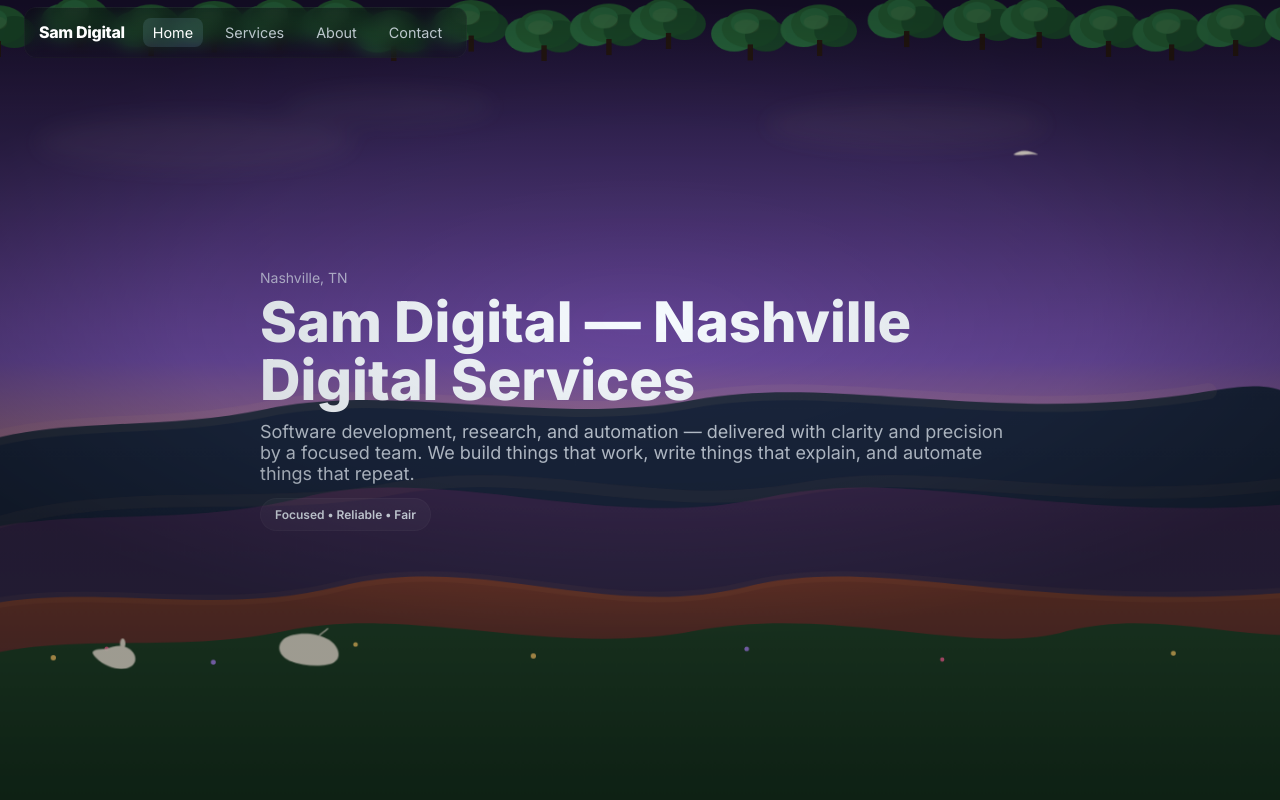
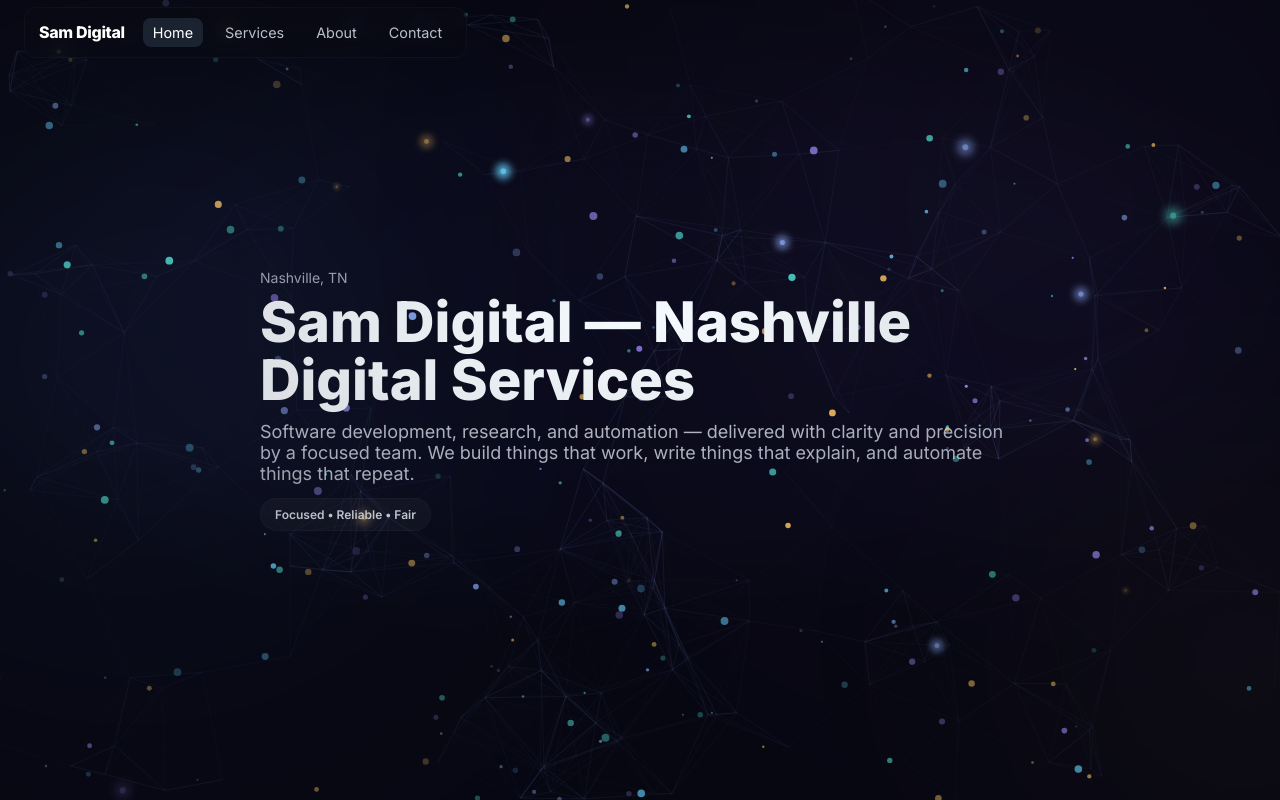
Before and after one commit to SamInNashville/sam-digital, a plain HTML site: page index.html in a window 1280 px wide. Drawn offline with Linux system fonts and the light colour scheme.

Commit message:
Abstract particle system background with constellation lines and gradient mesh

```diff
--- a/index.html
+++ b/index.html
@@ -89,173 +89,195 @@
   </div>
 </nav>
 
-<!-- Parallax background built in SVG layers (self-contained, no external images) -->
+<!-- Parallax background replaced with performant canvas particle system -->
 <div class="parallax-layer" aria-hidden="true">
-  <svg id="scene" viewBox="0 0 1600 900" preserveAspectRatio="xMidYMid slice" style="width:100%;height:100%;display:block">
-    <defs>
-      <!-- Sky: warm sunset gradient -->
-      <linearGradient id="sky-warm" x1="0" x2="0" y1="0" y2="1">
-        <stop offset="0%" stop-color="#1b1233" />
-        <stop offset="45%" stop-color="#6b4aa0" />
-        <stop offset="70%" stop-color="#d99a6c" />
-        <stop offset="100%" stop-color="#ffd28a" />
-      </linearGradient>
-
-      <!-- Subtle horizon wash -->
-      <radialGradient id="sun-halo" cx="50%" cy="70%" r="35%">
-        <stop offset="0%" stop-color="#ffd28a" stop-opacity="0.95" />
-        <stop offset="40%" stop-color="#ffb36b" stop-opacity="0.45" />
-        <stop offset="100%" stop-color="#ff8a4d" stop-opacity="0.0" />
-      </radialGradient>
-
-      <!-- Mountains palettes (back to front) -->
-      <linearGradient id="m-far" x1="0" x2="0" y1="0" y2="1">
-        <stop offset="0%" stop-color="#1b2740" />
-        <stop offset="100%" stop-color="#142033" />
-      </linearGradient>
-      <linearGradient id="m-mid" x1="0" x2="0" y1="0" y2="1">
-        <stop offset="0%" stop-color="#3a264c" />
-        <stop offset="100%" stop-color="#2b3450" />
-      </linearGradient>
-      <linearGradient id="m-near" x1="0" x2="0" y1="0" y2="1">
-        <stop offset="0%" stop-color="#7a3d2f" />
-        <stop offset="100%" stop-color="#3c2a35" />
-      </linearGradient>
-
-      <!-- Trees foliage gradient -->
-      <linearGradient id="foliage" x1="0" x2="0" y1="0" y2="1">
-        <stop offset="0%" stop-color="#2f7b49" />
-        <stop offset="100%" stop-color="#153e2a" />
-      </linearGradient>
-
-      <!-- Grass gradient -->
-      <linearGradient id="grass" x1="0" x2="0" y1="0" y2="1">
-        <stop offset="0%" stop-color="#23482c" />
-        <stop offset="100%" stop-color="#15321e" />
-      </linearGradient>
-
-      <!-- Flowers palette (small solid colors) -->
-      <g id="flower-palette">
-        <circle r="3" fill="#ffcf6b" />
-      </g>
-
-      <!-- Soft blur for clouds and halo -->
-      <filter id="soft-blur" x="-40%" y="-40%" width="180%" height="180%">
-        <feGaussianBlur stdDeviation="12" />
-      </filter>
-
-      <!-- Subtle grain for depth (very light) -->
-      <filter id="grain" x="0" y="0" width="100%" height="100%">
-        <feTurbulence baseFrequency="0.8" numOctaves="2" stitchTiles="stitch" result="t" />
-        <feColorMatrix type="saturate" values="0" />
-        <feBlend in="SourceGraphic" />
-      </filter>
-    </defs>
-
-    <!-- Sky base -->
-    <rect x="0" y="0" width="1600" height="900" fill="url(#sky-warm)" />
-
-    <!-- Sun + halo near horizon -->
-    <g id="sun-group" transform="translate(900,580)">
-      <circle cx="0" cy="0" r="80" fill="url(#sun-halo)" opacity="0.95" />
-      <circle cx="0" cy="0" r="36" fill="#fff0d6" opacity="0.95" />
-    </g>
-
-    <!-- Wispy clouds (soft blurred ellipses) -->
-    <g id="clouds" filter="url(#soft-blur)" opacity="0.7">
-      <ellipse cx="300" cy="160" rx="180" ry="32" fill="#f6e5d9" opacity="0.08" />
-      <ellipse cx="520" cy="120" rx="120" ry="22" fill="#f6e5d9" opacity="0.06" />
-      <ellipse cx="1100" cy="140" rx="160" ry="28" fill="#f6d9c3" opacity="0.07" />
-    </g>
-
-    <!-- Distant stars (upper sky) -->
-    <g id="stars" opacity="0.9">
-      <!-- a field of tiny dots with varying opacity -->
-      <g fill="#fff7e6">
-        <circle cx="120" cy="60" r="0.9" opacity="0.06" />
-        <circle cx="220" cy="40" r="0.8" opacity="0.05" />
-        <circle cx="380" cy="30" r="1.1" opacity="0.07" />
-        <circle cx="480" cy="70" r="0.7" opacity="0.04" />
-        <circle cx="1400" cy="50" r="1.2" opacity="0.08" />
-        <circle cx="1320" cy="90" r="0.8" opacity="0.05" />
-      </g>
-    </g>
-
-    <!-- Far mountains (move slowest) -->
-    <g id="mountains-far" style="opacity:1">
-      <path d="M0,520 C120,460 240,490 380,460 C520,430 700,480 860,450 C1020,420 1200,480 1440,440 C1560,420 1600,430 1600,900 L0,900 Z"
-            fill="url(#m-far)" />
-      <!-- subtle highlight along ridgeline -->
-      <path d="M0,520 C120,460 240,490 380,460 C520,430 700,480 860,450 C1020,420 1200,480 1440,440 C1560,420 1600,430"
-            fill="none" stroke="rgba(255,200,140,0.06)" stroke-width="18" stroke-linecap="round" />
-    </g>
-
-    <!-- Mid mountains -->
-    <g id="mountains-mid" style="opacity:0.98">
-      <path d="M0,620 C100,560 260,600 420,560 C580,520 760,600 940,560 C1120,520 1280,600 1600,560 L1600,900 L0,900 Z"
-            fill="url(#m-mid)" />
-      <path d="M40,600 C200,540 360,580 520,550 C680,520 820,580 980,550 C1140,520 1280,580 1560,540"
-            fill="none" stroke="rgba(255,180,120,0.05)" stroke-width="14" stroke-linecap="round" />
-    </g>
-
-    <!-- Nearer mountains / rolling hills -->
-    <g id="mountains-near" style="opacity:1">
-      <path d="M0,700 C140,640 300,700 460,660 C620,620 760,700 920,660 C1080,620 1240,700 1600,660 L1600,900 L0,900 Z"
-            fill="url(#m-near)" />
-      <path d="M0,700 C140,640 300,700 460,660 C620,620 760,700 920,660 C1080,620 1240,700 1600,660"
-            fill="none" stroke="rgba(255,170,110,0.06)" stroke-width="12" stroke-linecap="round" />
-    </g>
-
-    <!-- Trees row (mid-layer) - keep id trees-mid and trees-repeat for JS to populate -->
-    <g id="trees-mid" transform="translate(0,240)" style="opacity:1">
-      <g id="trees-repeat"></g>
-    </g>
-
-    <!-- Foreground grassy hills with flowers and small critters -->
-    <g id="foreground" style="opacity:1">
-      <!-- rolling grass shapes -->
-      <path d="M0,760 C120,700 260,740 400,710 C540,680 700,740 860,710 C1020,680 1180,740 1280,710 C1400,680 1520,740 1600,700 L1600,900 L0,900 Z"
-            fill="url(#grass)" />
-
-      <!-- wildflowers: small colored circles scattered -->
-      <g id="flowers" opacity="0.95">
-        <circle cx="140" cy="740" r="3" fill="#ffcf6b" />
-        <circle cx="200" cy="730" r="2.5" fill="#ff6b9a" />
-        <circle cx="320" cy="745" r="2.8" fill="#b48eff" />
-        <circle cx="480" cy="725" r="2.6" fill="#ffd36b" />
-        <circle cx="680" cy="738" r="3" fill="#ffcf6b" />
-        <circle cx="920" cy="730" r="2.6" fill="#b48eff" />
-        <circle cx="1140" cy="742" r="2.4" fill="#ff6b9a" />
-        <circle cx="1400" cy="735" r="2.8" fill="#ffd36b" />
-      </g>
-
-      <!-- critters group: keep id critters for JS or CSS hooks -->
-      <g id="critters" transform="translate(40, -30)" fill="#fff8e6" opacity="0.95">
-        <!-- rabbit silhouette (simple, elegant) -->
-        <g id="rabbit" transform="translate(160,760) scale(1)">
-          <path d="M0,0 c8,-4 20,-6 28,2 c8,8 4,18 -6,20 c-10,2 -24,-2 -34,-12 c-6,-6 -7,-10 12,-10 z" fill="#fff7e6" />
-          <ellipse cx="18" cy="-6" rx="3" ry="6" fill="#fff7e6" />
-        </g>
-        <!-- deer silhouette (small, calm) -->
-        <g id="deer" transform="translate(360,748) scale(0.9)">
-          <path d="M0,0 c10,-6 34,-10 56,2 c12,8 16,22 6,28 c-10,6 -36,6 -56,-2 c-12,-6 -18,-18 -6,-28 z" fill="#fff7e6" />
-          <path d="M44,-4 l10,-8" stroke="#fff7e6" stroke-width="1.6" stroke-linecap="round" />
-        </g>
-        <!-- bird in flight in sky (keeps subtlety) -->
-        <g id="bird" transform="translate(1180,200) scale(1)" fill="#fff7e6" opacity="0.95">
-          <path d="M0,4 C6,-2 18,-2 28,4 C18,2 10,6 0,4 z" />
-        </g>
-      </g>
-
-    </g>
-
-    <!-- gentle vignette inside SVG to blend with page vignette -->
-    <rect x="0" y="0" width="1600" height="900" fill="black" opacity="0.02" />
-  </svg>
+  <canvas id="bg-canvas" width="1600" height="900" style="width:100%;height:100%;display:block"></canvas>
+  <!-- Gradient mesh overlay using absolutely positioned divs for subtle color blobs -->
+  <div id="gradients" aria-hidden="true" style="position:absolute;inset:0;pointer-events:none;mix-blend-mode:screen;opacity:0.9">
+    <div class="blob" style="position:absolute;width:800px;height:800px;border-radius:50%;left:-10%;top:10%;background:radial-gradient(circle at 30% 30%, rgba(63,132,255,0.18), rgba(45,58,120,0.06) 40%, transparent 60%);filter:blur(140px);transform:translate3d(0,0,0);"></div>
+    <div class="blob" style="position:absolute;width:900px;height:900px;border-radius:50%;left:40%;top:-20%;background:radial-gradient(circle at 60% 40%, rgba(142,86,255,0.14), rgba(45,24,90,0.04) 40%, transparent 60%);filter:blur(160px);transform:translate3d(0,0,0);"></div>
+    <div class="blob" style="position:absolute;width:700px;height:700px;border-radius:50%;left:75%;top:30%;background:radial-gradient(circle at 40% 60%, rgba(255,190,80,0.08), rgba(60,34,12,0.02) 40%, transparent 60%);filter:blur(120px);transform:translate3d(0,0,0);"></div>
+  </div>
 </div>
 
 <!-- Vignette -->
 <div class="vignette"></div>
+
+<script>
+// Canvas particle background (replaces SVG scene and old parallax)
+(function canvasParticles(){
+  const canvas = document.getElementById('bg-canvas');
+  const gradContainer = document.getElementById('gradients');
+  if(!canvas) return;
+  const ctx = canvas.getContext('2d');
+
+  // Resize handling
+  function resize(){
+    const dpr = Math.max(1, window.devicePixelRatio || 1);
+    const w = window.innerWidth;
+    const h = window.innerHeight;
+    canvas.style.width = w + 'px';
+    canvas.style.height = h + 'px';
+    canvas.width = Math.round(w * dpr);
+    canvas.height = Math.round(h * dpr);
+    ctx.setTransform(dpr,0,0,dpr,0,0);
+  }
+  window.addEventListener('resize', resize);
+  resize();
+
+  // Particle system parameters
+  const palette = [ '#66d1ff', '#4bd3c7', '#a48dff', '#8fb0ff', '#ffc765' ]; // blues, teal, purple, warm accent
+  const bgColor = '#0a0a1a';
+  const numParticles = Math.max(80, Math.round((window.innerWidth * window.innerHeight) / 4500)); // scale with area
+  const particles = [];
+  const depths = [0.35, 0.6, 0.9, 1.2]; // different layers speeds
+
+  // create particles
+  function initParticles(){
+    particles.length = 0;
+    for(let i=0;i<numParticles;i++){
+      const depth = depths[Math.floor(Math.random()*depths.length)];
+      const size = Math.random()*3 + 1; // 1-4 px
+      const x = Math.random()*window.innerWidth;
+      const y = Math.random()*window.innerHeight;
+      const vx = (Math.random()*0.4 - 0.2) * (1/depth); // slower for deeper
+      const vy = (Math.random()*0.2 - 0.1) * (1/depth);
+      const color = palette[Math.floor(Math.random()*palette.length)];
+      const opacity = 0.2 + Math.random()*0.8; // vary opacity
+      const star = Math.random() < 0.06; // some brighter stars
+      particles.push({x,y,vx,vy,size,depth,color,opacity,star});
+    }
+  }
+  initParticles();
+
+  // Interaction state
+  let pointer = {x:-9999,y:-9999,down:false};
+  function updatePointer(e){
+    const rect = canvas.getBoundingClientRect();
+    pointer.x = (e.touches ? e.touches[0].clientX : e.clientX) || pointer.x;
+    pointer.y = (e.touches ? e.touches[0].clientY : e.clientY) || pointer.y;
+  }
+  window.addEventListener('pointermove', updatePointer, {passive:true});
+  window.addEventListener('touchmove', updatePointer, {passive:true});
+  window.addEventListener('pointerleave', ()=>{ pointer.x=-9999; pointer.y=-9999; }, {passive:true});
+
+  // Parallax offsets based on horizontal scroll
+  let parallaxOffset = 0; // 0..1 based on scroller
+  const scroller = document.getElementById('scroller');
+  function updateParallax(){
+    if(!scroller) return;
+    const maxScroll = Math.max(1, scroller.scrollWidth - scroller.clientWidth);
+    parallaxOffset = scroller.scrollLeft / maxScroll;
+  }
+  if(scroller){ scroller.addEventListener('scroll', ()=>{ requestAnimationFrame(updateParallax); }); updateParallax(); }
+
+  // Animation loop
+  let last = performance.now();
+  function tick(now){
+    const dt = Math.min(40, now - last);
+    last = now;
+    // clear
+    ctx.fillStyle = bgColor;
+    ctx.fillRect(0,0,canvas.width,canvas.height);
+
+    // draw connecting lines subtly
+    ctx.lineWidth = 0.6;
+    for(let i=0;i<particles.length;i++){
+      const p = particles[i];
+      // update position with depth-based parallax shift
+      const parallaxX = (parallaxOffset - 0.5) * (30 * (1/p.depth));
+      p.x += p.vx * (dt/16);
+      p.y += p.vy * (dt/16);
+      // gentle noise movement
+      p.x += Math.sin((now/4000 + i) * 0.7) * 0.02;
+      p.y += Math.cos((now/3000 + i) * 0.5) * 0.01;
+      // wrap around edges
+      if(p.x < -20) p.x = window.innerWidth + 20;
+      if(p.x > window.innerWidth + 20) p.x = -20;
+      if(p.y < -20) p.y = window.innerHeight + 20;
+      if(p.y > window.innerHeight + 20) p.y = -20;
+    }
+
+    // Interaction: repel/attract
+    const influenceRadius = 120;
+    for(let i=0;i<particles.length;i++){
+      const p = particles[i];
+      const dx = pointer.x - p.x;
+      const dy = pointer.y - p.y;
+      const dist2 = dx*dx + dy*dy;
+      if(dist2 < influenceRadius*influenceRadius){
+        const dist = Math.sqrt(dist2) || 1;
+        const force = (1 - dist / influenceRadius) * 0.6; // subtle
+        // mix attract and repel based on depth
+        const sign = p.depth > 0.9 ? -1 : 1; // closer layers repel, deeper attract
+        p.x += -dx/dist * force * sign;
+        p.y += -dy/dist * force * sign * 0.6;
+      }
+    }
+
+    // draw connections
+    for(let i=0;i<particles.length;i++){
+      const a = particles[i];
+      for(let j=i+1;j<particles.length;j++){
+        const b = particles[j];
+        const dx = a.x - b.x;
+        const dy = a.y - b.y;
+        const d2 = dx*dx + dy*dy;
+        if(d2 < 16000){ // within ~126px
+          const alpha = Math.max(0, 0.12 - d2 / 16000 * 0.12) * (1/( (a.depth+b.depth)/2 ));
+          ctx.strokeStyle = 'rgba(140,170,255,'+ (alpha*0.9) +')';
+          ctx.beginPath();
+          ctx.moveTo(a.x + (parallaxOffset-0.5) * (10*(1/a.depth)), a.y);
+          ctx.lineTo(b.x + (parallaxOffset-0.5) * (10*(1/b.depth)), b.y);
+          ctx.stroke();
+        }
+      }
+    }
+
+    // draw particles on top of lines
+    for(let i=0;i<particles.length;i++){
+      const p = particles[i];
+      const px = p.x + parallaxXFor(p.depth);
+      // glow
+      if(p.star){
+        ctx.beginPath();
+        const grd = ctx.createRadialGradient(px, p.y, 0, px, p.y, p.size*6);
+        grd.addColorStop(0, rgba(p.color, p.opacity * 1.0));
+        grd.addColorStop(0.6, rgba(p.color, p.opacity * 0.18));
+        grd.addColorStop(1, 'rgba(0,0,0,0)');
+        ctx.fillStyle = grd;
+        ctx.fillRect(px - p.size*6, p.y - p.size*6, p.size*12, p.size*12);
+      }
+      // core
+      ctx.beginPath();
+      ctx.fillStyle = rgba(p.color, p.opacity);
+      ctx.arc(px, p.y, p.size, 0, Math.PI*2);
+      ctx.fill();
+    }
+
+    requestAnimationFrame(tick);
+  }
+
+  function parallaxXFor(depth){
+    return (parallaxOffset - 0.5) * (40 * (1/depth));
+  }
+
+  function rgba(hex, a){
+    const c = hex.replace('#','');
+    const r = parseInt(c.substring(0,2),16);
+    const g = parseInt(c.substring(2,4),16);
+    const b = parseInt(c.substring(4,6),16);
+    return 'rgba('+r+','+g+','+b+','+a+')';
+  }
+
+  // kick off
+  requestAnimationFrame(tick);
+
+  // Re-init on orientation change / resize
+  window.addEventListener('orientationchange', ()=>{ setTimeout(()=>{ initParticles(); resize(); },300); });
+
+})();
+</script>
 
 <!-- Horizontal scroller with panels -->
 <div id="scroller" class="scroller" tabindex="0">
```
